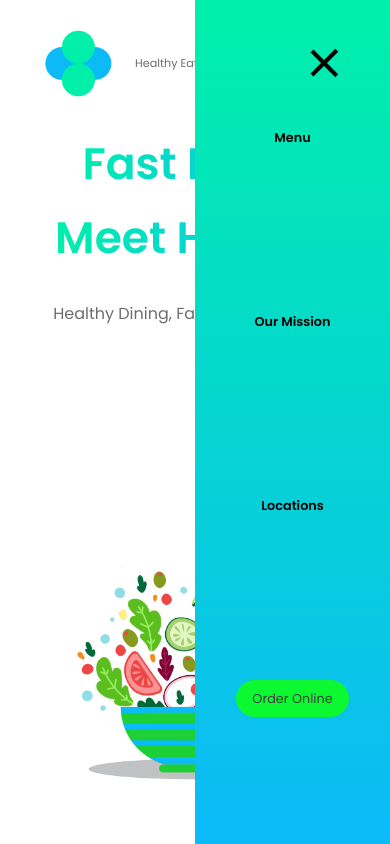
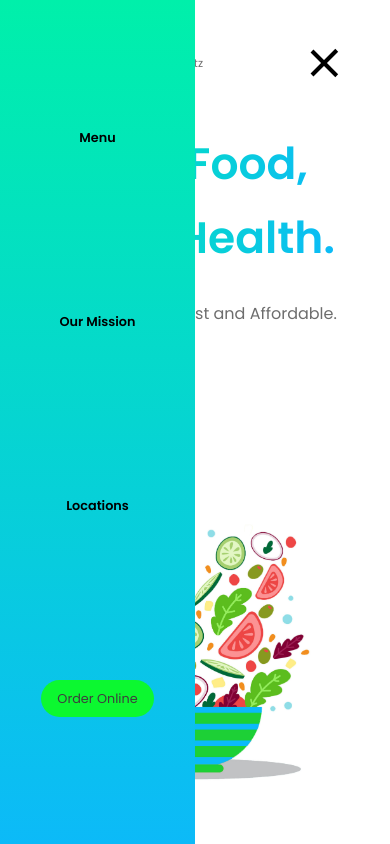
Before and after one commit to Been-H/WebDev, a plain HTML site: page restaurant/index.html in a window 390 px wide. Both pictures are taken after a click on the element 326 px from the left and 63 px from the top of the page. Shown: the top 844 px of the page. Drawn offline with Linux system fonts and the light colour scheme.

Commit message:
Update style.css

```diff
--- a/restaurant/css/style.css
+++ b/restaurant/css/style.css
@@ -261,7 +261,7 @@ p {
   .header__hamburger {
     display: block; }
   .header__nav__clicked {
-    transform: translateX(0); }
+    transform: translateX(-100%); }
   .toggle .line1 {
     transform: rotate(-45deg) translate(-9px, 6px); }
   .toggle .line2 {
```
